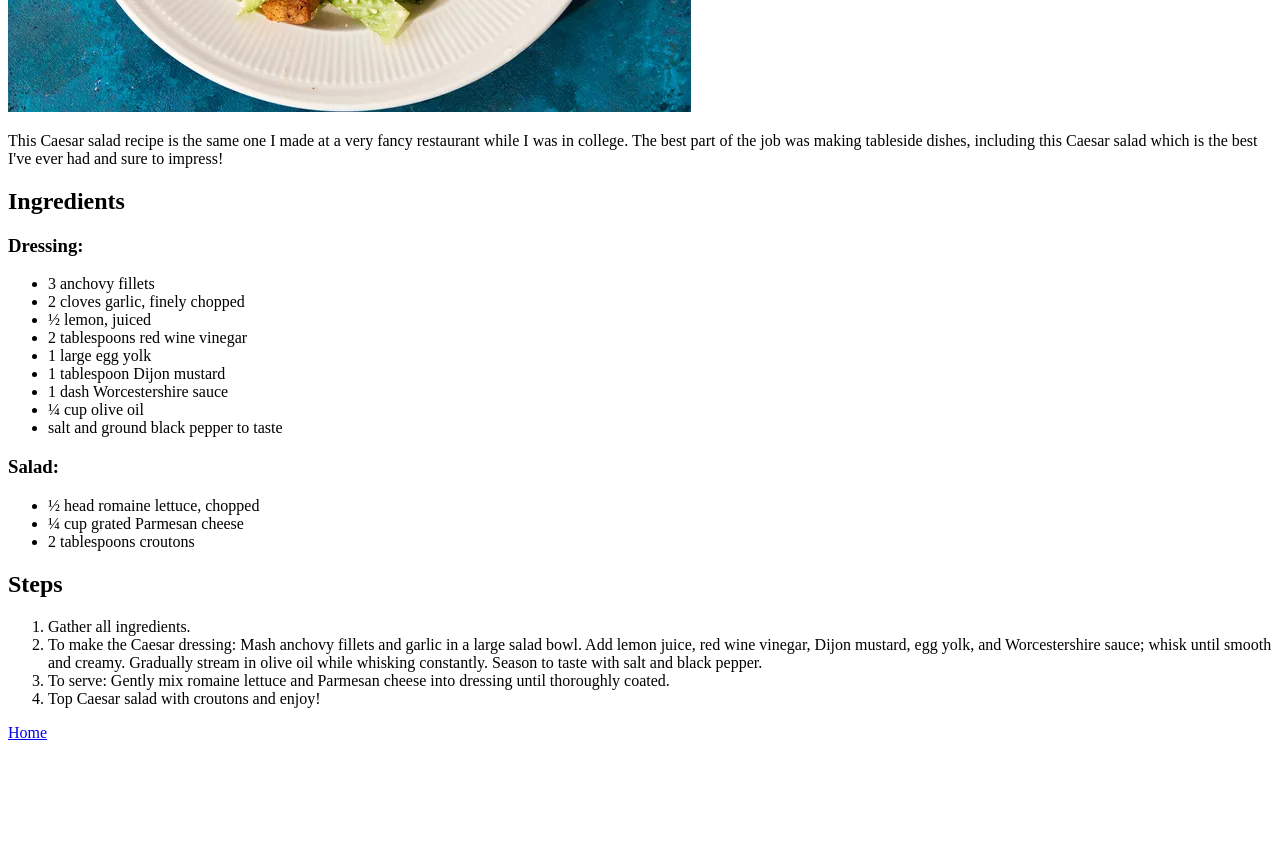
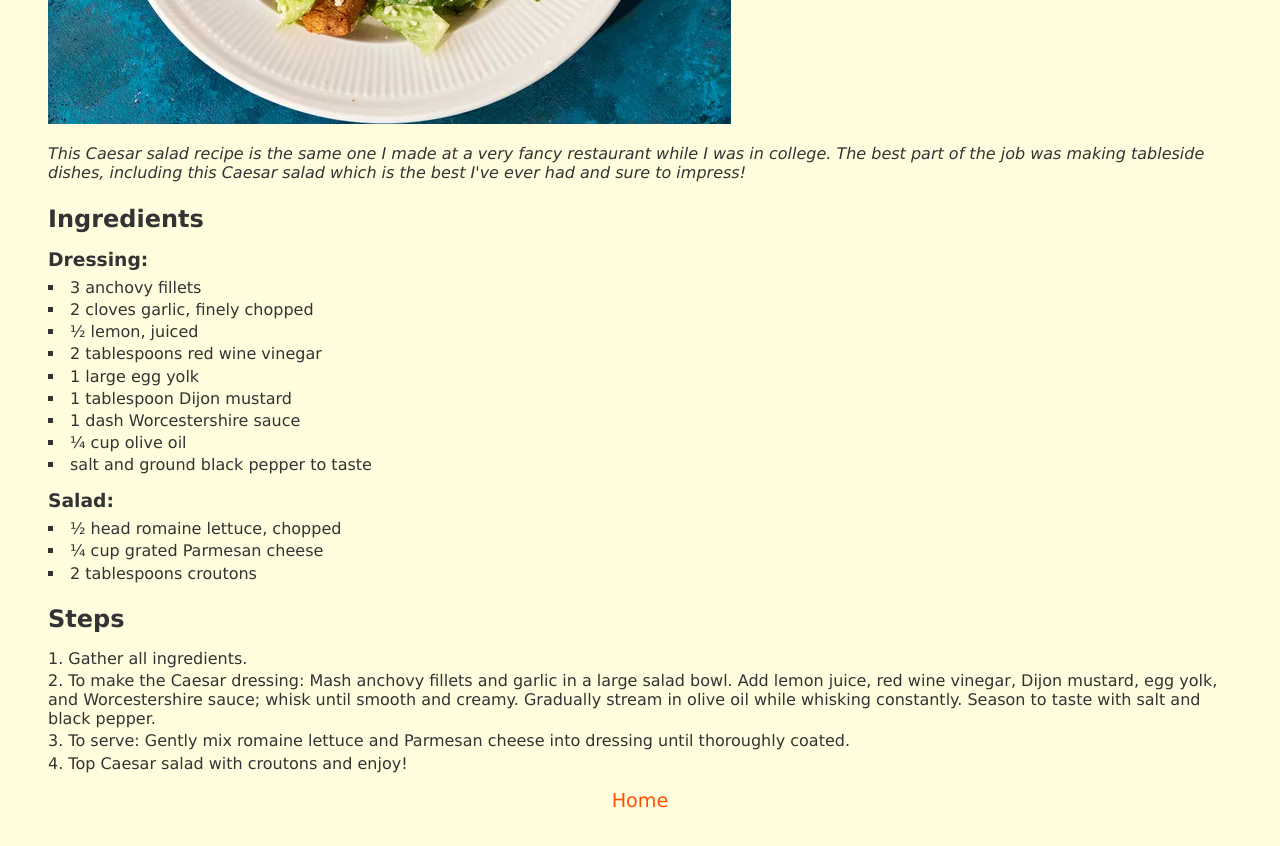
Before and after one commit to chicorykvass/odin-recipes, a plain HTML site: page recipes/classic-caesar-salad.html in a window 1280 px wide. Shown: the part 480-1326 px from the top of the page. Before the commit the page ends 1230 px from the top, so only its background shows below. Drawn offline with Linux system fonts and the light colour scheme.

Commit message:
Add basic CSS styling

```diff
--- /dev/null
+++ b/css/style.css
@@ -0,0 +1,59 @@
+* {
+  margin: 0;
+  padding: 0;
+  font-family: Verdana, Geneva, Tahoma, sans-serif;
+  color: #333;
+}
+
+body {
+  padding: 2rem 3rem;
+  background-color: #fffdde;
+}
+
+a {
+  text-decoration: none;
+}
+
+a:hover {
+  color: #888;
+}
+
+ul li,
+ol li {
+  margin-bottom: 0.2rem;
+}
+
+ul li {
+  list-style: square inside;
+}
+
+ol li {
+  list-style: decimal inside;
+}
+
+h1 {
+  text-align: center;
+  margin-bottom: 1.4rem;
+}
+
+h2 {
+  margin: 1.4rem 0 1rem 0;
+}
+
+h3 {
+  margin: 1rem 0 0.5rem 0;
+}
+
+.description {
+  margin: 1rem 0;
+  font-style: italic;
+}
+
+.home-link {
+  margin: 1rem 0;
+  text-align: center;
+}
+.home-link a {
+  font-size: 1.2rem;
+  color: #ff5100;
+}
--- a/recipes/classic-caesar-salad.html
+++ b/recipes/classic-caesar-salad.html
@@ -3,6 +3,7 @@
   <head>
     <meta charset="UTF-8">
     <meta name="viewport" content="width=device-width, initial-scale=1.0">
+    <link rel="stylesheet" href="../css/style.css">
     <title>Classic Caesar Salad | Odin Recipes</title>
   </head>
   <body>
@@ -11,7 +12,7 @@
       src="../img/classic-restaurant-caesar-salad.webp"
       alt="Classic Caesar Salad"
     >
-    <p>
+    <p class="description">
       This Caesar salad recipe is the same one I made at a very fancy restaurant
       while I was in college. The best part of the job was making tableside
       dishes, including this Caesar salad which is the best I've ever had and
@@ -53,6 +54,6 @@
       <li>Top Caesar salad with croutons and enjoy!</li>
     </ol>
 
-    <a href="../index.html">Home</a>
+    <div class="home-link"><a href="../index.html">Home</a></div>
   </body>
 </html>
```
Also changed, not shown: index.html (+1 -0 lines), recipes/banana-cherry-smoothie.html (+3 -2 lines), recipes/chicken-potato-soup.html (+3 -2 lines).
